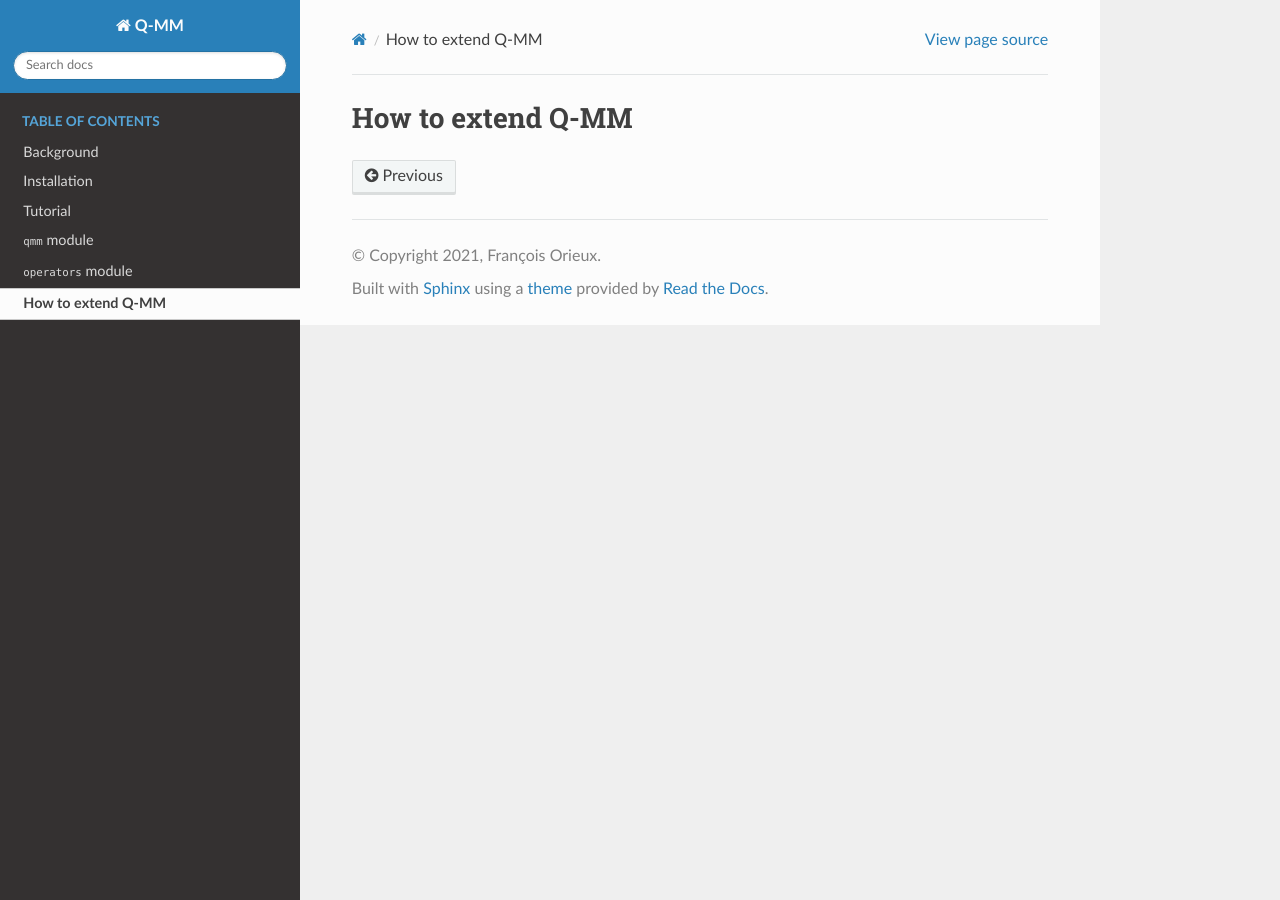
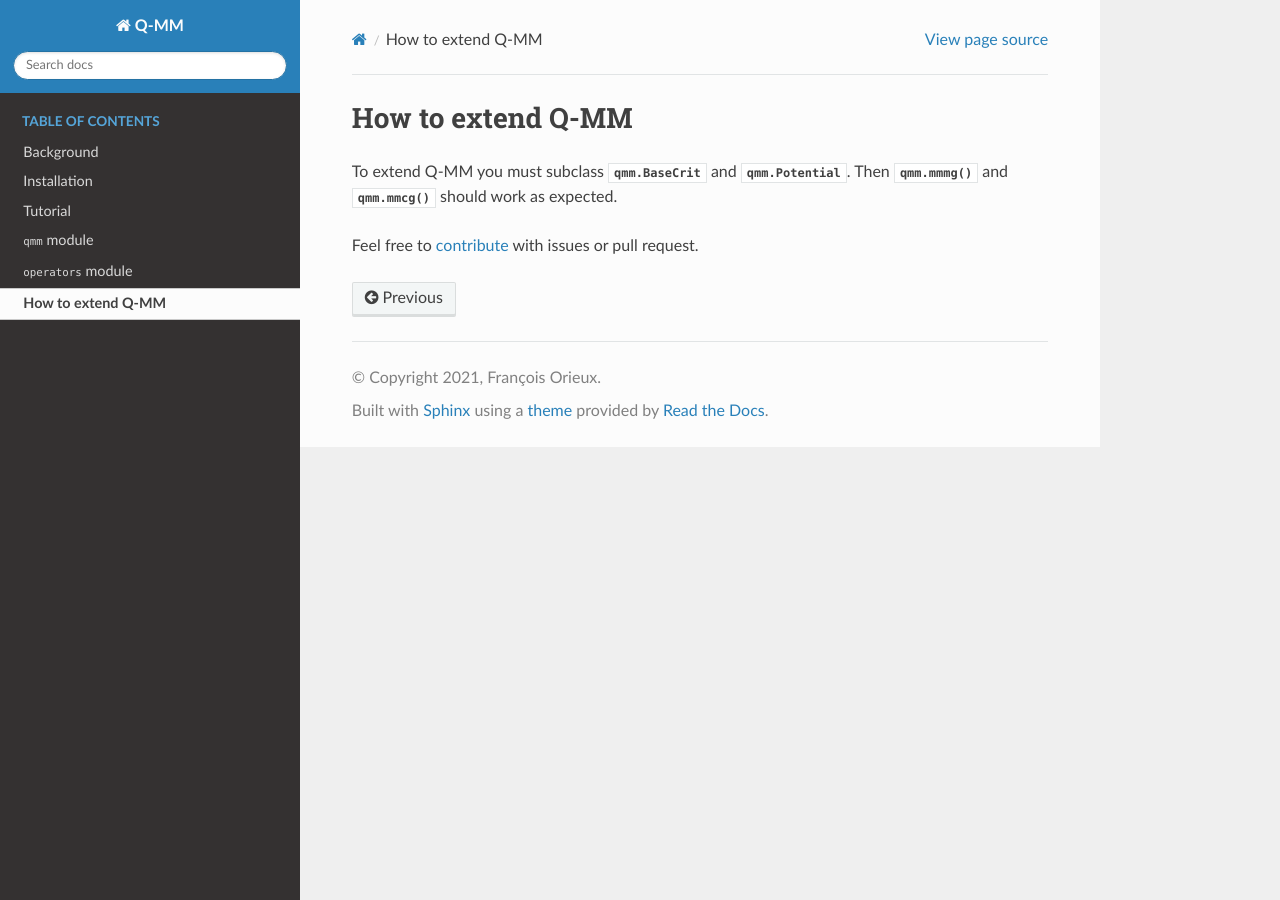
Before and after one commit to forieux/qmm, a Sphinx documentation site: the page built from docs/extend.rst, in a window 1280 px wide. Built offline with Sphinx 7.4.7 and the Read the Docs theme 2.0.0, drawn with Linux system fonts in a browser that asks for light colours.

Commit message:
Doc update

```diff
--- a/README.rst
+++ b/README.rst
@@ -149,5 +149,4 @@ The project is licensed under the GPLv3 license.
 TODO
 ----
 
-- Add operators.py description.
 - Add preconditionner to mmmg.
--- a/docs/extend.rst
+++ b/docs/extend.rst
@@ -1,3 +1,10 @@
 ====================
  How to extend Q-MM
 ====================
+
+To extend Q-MM you must subclass :class:`qmm.BaseCrit` and
+:class:`qmm.Potential`. Then :func:`qmm.mmmg` and :func:`qmm.mmcg` should work
+as expected.
+
+Feel free to `contribute <https://github.com/forieux/qmm/>`_ with issues or pull
+request.
```
